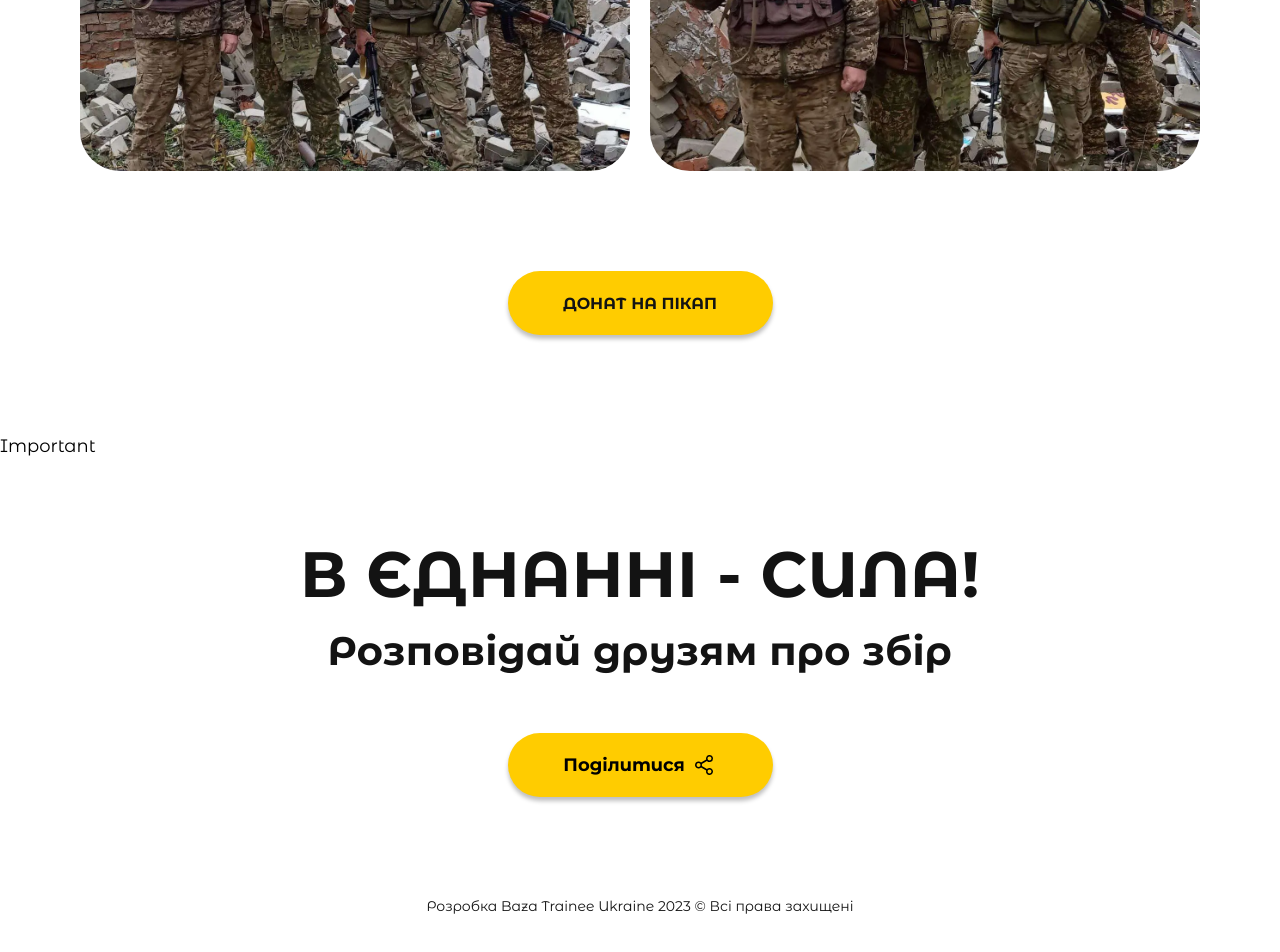
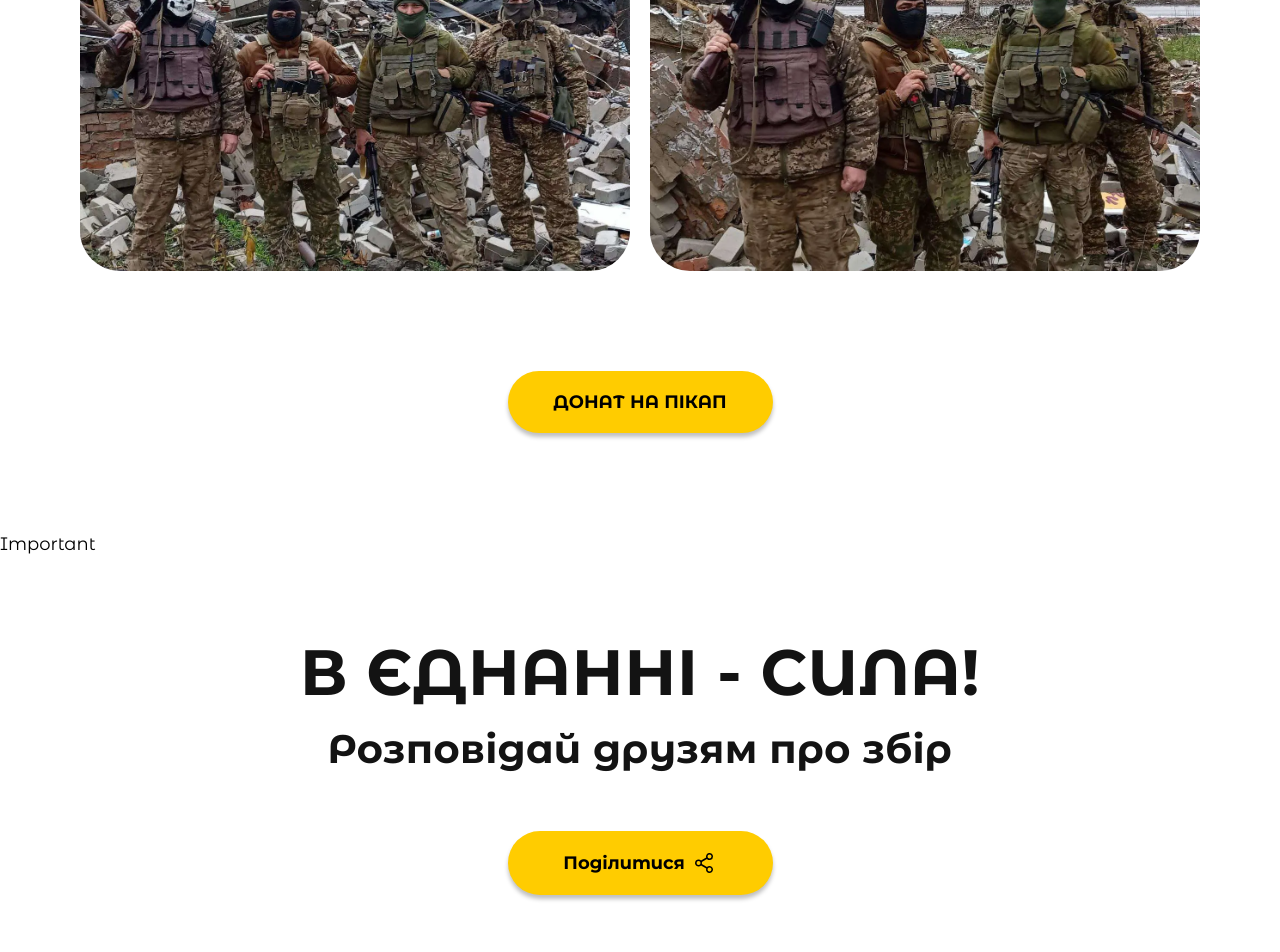
Before and after one commit to baza-trainee/pickup-truck, a React (Vite) app: page / in a window 1280 px wide. Shown: the part 778-1730 px from the top of the page. Before the commit the page ends 1705 px from the top, so only its background shows below. Built offline with nearby package versions, Linux system fonts and the light colour scheme.

Commit message:
fix: button component used, styles fixed

```diff
--- a/src/components/About/About.jsx
+++ b/src/components/About/About.jsx
@@ -1,3 +1,4 @@
+import Button from '../Button/Button'
 import aboutFirst from "../../assets/About/about-img-1.webp";
 import aboutSecond from "../../assets/About/about-img-2.webp";
 import styles from "./About.module.css";
@@ -49,8 +50,9 @@ const About = () => {
         href="https://send.monobank.ua/jar/vuWRhTsv5"
         target="_blank"
         rel="noopener noreferrer"
+        className={styles.aboutButton}
       >
-        <button type="button" className={styles.aboutButton}>Донат на пікап</button>
+        <Button>ДОНАТ НА ПІКАП</Button>
       </a>
     </section>
   );
--- a/src/components/About/About.module.css
+++ b/src/components/About/About.module.css
@@ -1,12 +1,12 @@
 .about {
-    padding: 0 16px;
+    padding: 64px 16px 56px;
 
     @media (min-width: 768px) {
-        padding: 0 40px;
+        padding: 80px 40px;
     }
 
     @media (min-width: 1280px) {
-        padding: 0 80px;
+        padding: 100px 80px;
     }
 }
 
@@ -138,48 +138,16 @@
     }
 }
 
-
 .aboutButton {
+    text-decoration: none;
     display: flex;
-    justify-content: center;
-    height: 52px;
-    width: 288px;
-    overflow: hidden;
-    font-size: 16px;
-    font-weight: 700;
-    background-color: var(--yellow);
-    color: var(--black);
-    box-shadow: 0px 4px 4px 0px rgba(0, 0, 0, 0.25);
-    border: none;
-    border-radius: 40px;
-    transition-property: background-color;
-    transition: background-color 250ms cubic-bezier(0.4, 0, 0.2, 1);
-    text-transform: uppercase;
-    align-items: center;
-    margin: 32px auto 56px;
-
-    &:hover,
-    &:active,
-    &:focus {
-        background-color: var(--orange);
-    }
-
-    &:disabled {
-        background-color: var(--grey);
-        color: var(--black);
-    }
+    margin-top: 32px;
 
     @media (min-width: 768px) {
-        height: 64px;
-        width: 265px;
-        margin: 80px auto;
+        margin-top: 80px;
     }
 
     @media (min-width: 1280px) {
-        margin: 100px auto;
+        margin-top: 100px;
     }
 }
-
-a {
-    text-decoration: none;
-}
```
